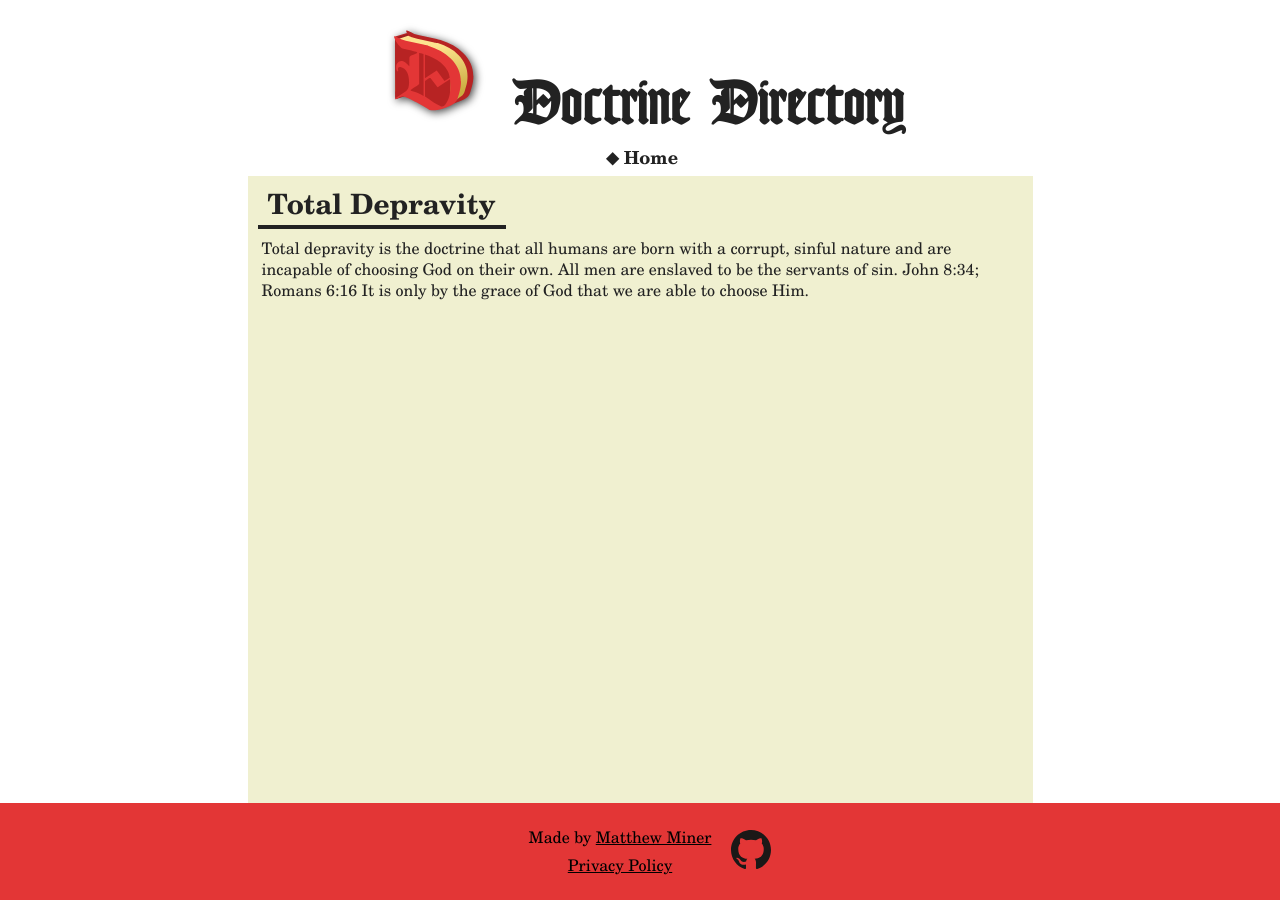
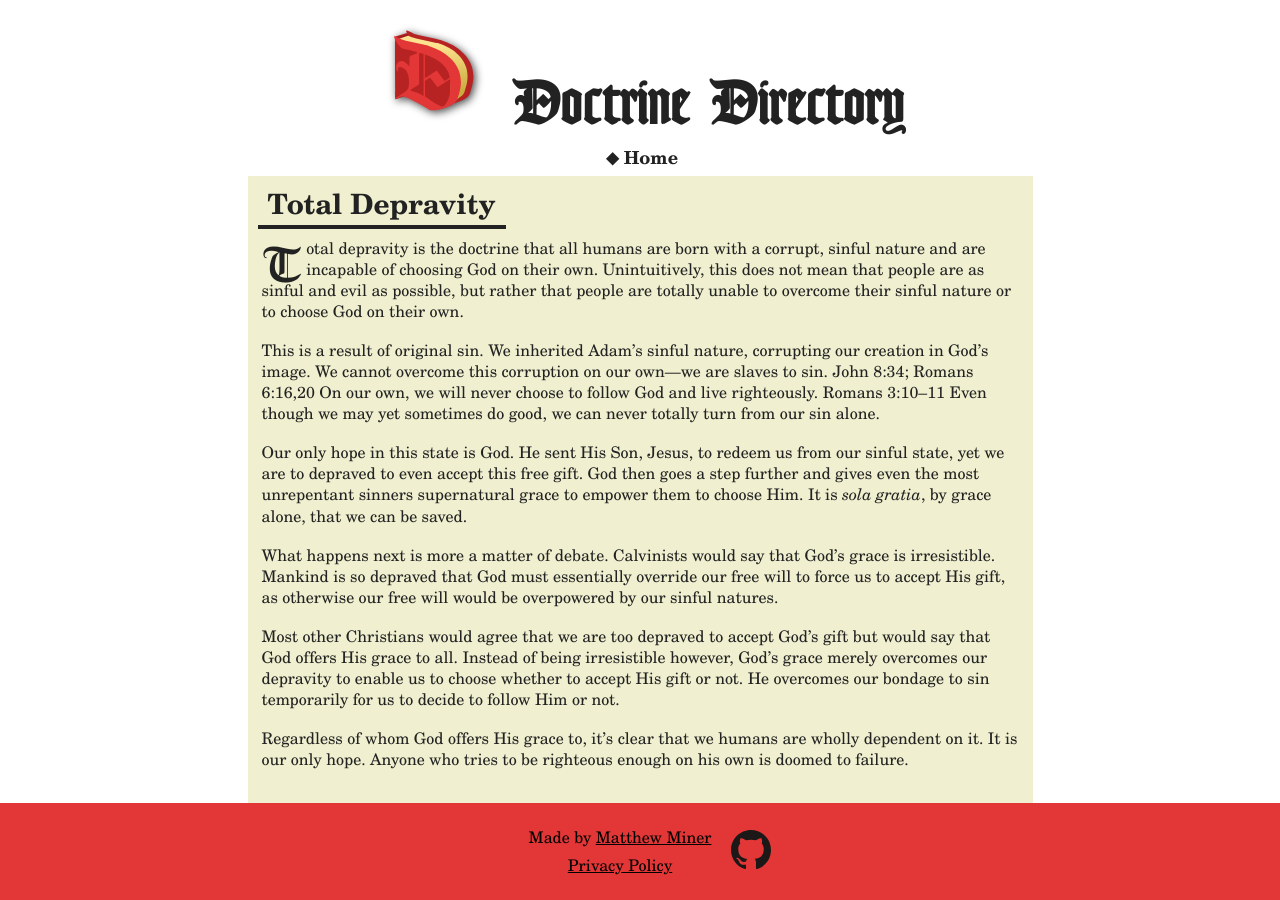
Before and after one commit to mminer237/doctrine-directory, a Jekyll site: the page built from _doctrines/human-nature/total-depravity.md, in a window 1280 px wide. Built offline with Jekyll 4.4.1, drawn with Linux system fonts in a browser that asks for light colours; some web fonts are replaced.

Commit message:
Flesh out total depravity

```diff
--- a/_doctrines/human-nature/total-depravity.md
+++ b/_doctrines/human-nature/total-depravity.md
@@ -2,5 +2,14 @@
 title: Total Depravity
 description: Total depravity is the doctrine that all humans are born with a corrupt, sinful nature and are incapable of choosing God on their own.
 ---
+Total depravity is the doctrine that all humans are born with a corrupt, sinful nature and are incapable of choosing God on their own. Unintuitively, this does not mean that people are as sinful and evil as possible, but rather that people are totally unable to overcome their sinful nature or to choose God on their own.
 
-Total depravity is the doctrine that all humans are born with a corrupt, sinful nature and are incapable of choosing God on their own. All men are enslaved to be the servants of sin. John 8:34; Romans 6:16 It is only by the grace of God that we are able to choose Him.
+This is a result of original sin. We inherited Adam's sinful nature, corrupting our creation in God's image. We cannot overcome this corruption on our own—we are slaves to sin. John 8:34; Romans 6:16,20 On our own, we will never choose to follow God and live righteously. Romans 3:10–11 Even though we may yet sometimes do good, we can never totally turn from our sin alone.
+
+Our only hope in this state is God. He sent His Son, Jesus, to redeem us from our sinful state, yet we are to depraved to even accept this free gift. God then goes a step further and gives even the most unrepentant sinners supernatural grace to empower them to choose Him. It is <span lang="la">sola gratia</span>, by grace alone, that we can be saved.
+
+What happens next is more a matter of debate. Calvinists would say that God's grace is irresistible. Mankind is so depraved that God must essentially override our free will to force us to accept His gift, as otherwise our free will would be overpowered by our sinful natures.
+
+Most other Christians would agree that we are too depraved to accept God's gift but would say that God offers His grace to all. Instead of being irresistible however, God's grace merely overcomes our depravity to enable us to choose whether to accept His gift or not. He overcomes our bondage to sin temporarily for us to decide to follow Him or not.
+
+Regardless of whom God offers His grace to, it's clear that we humans are wholly dependent on it. It is our only hope. Anyone who tries to be righteous enough on his own is doomed to failure.
```
